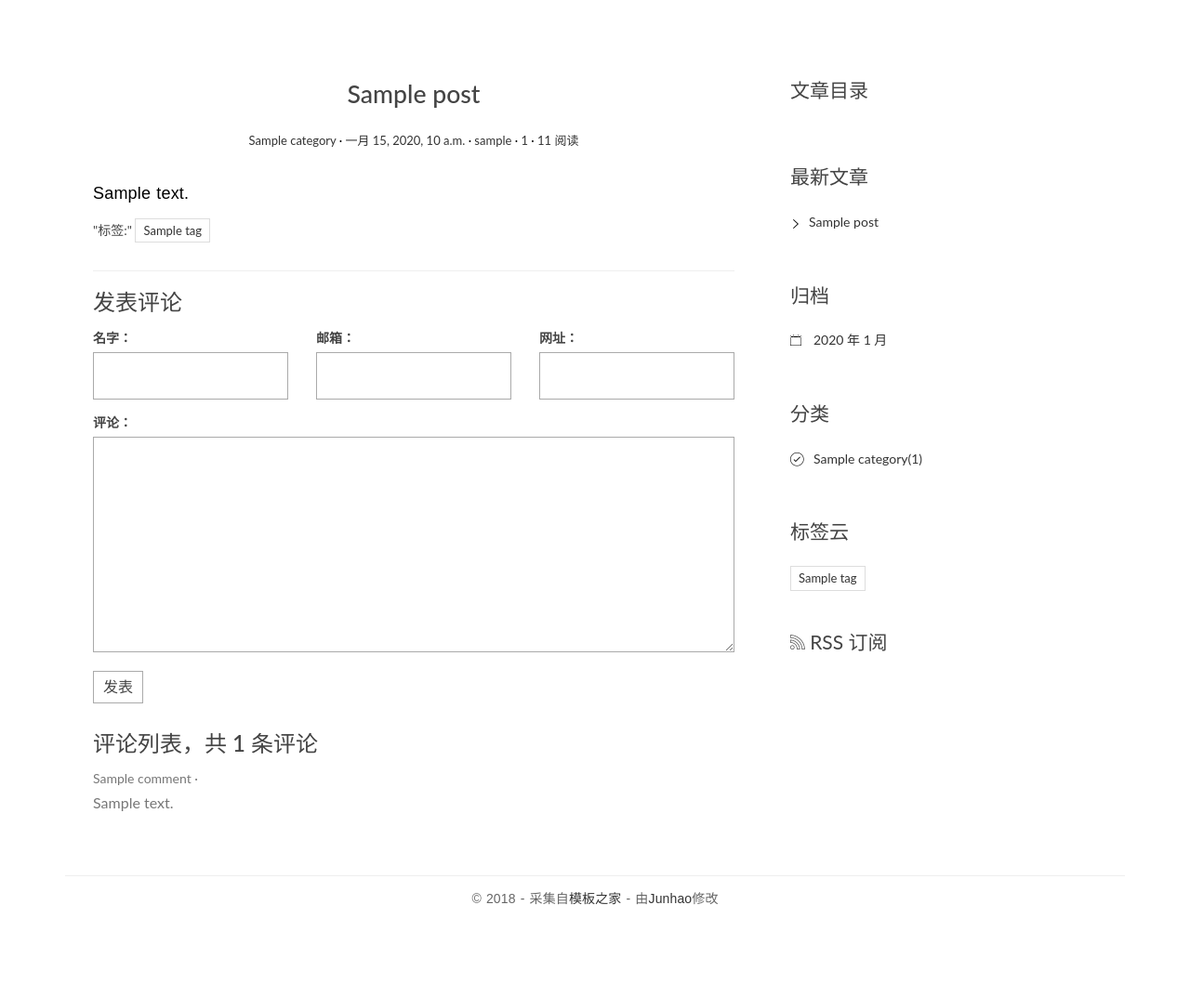
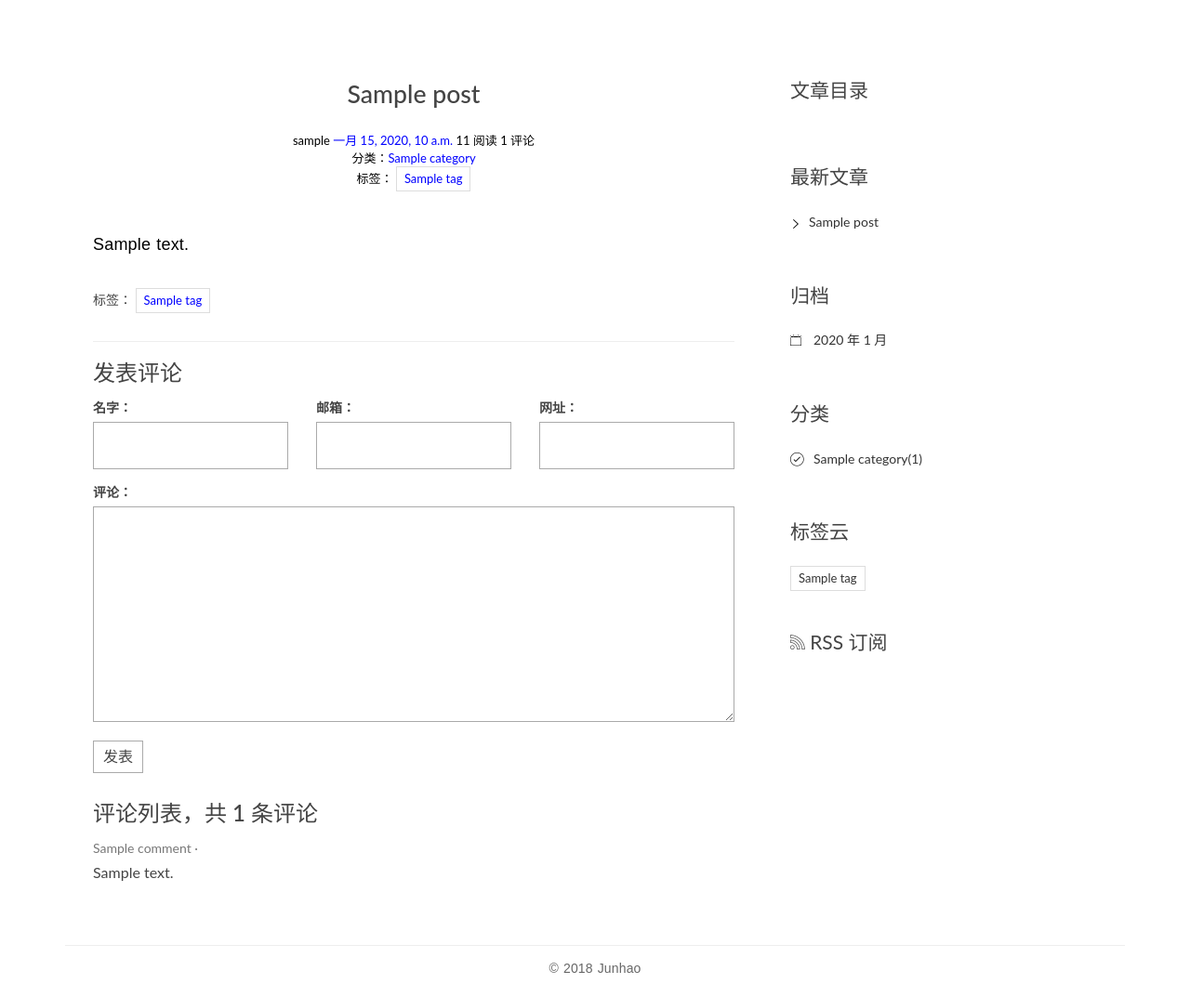
Before and after one commit to junhao69535/blog, a Django app: page /post/1/ in a window 1280 px wide. Shown: the part 91-1164 px from the top of the page at 93% size. Before the commit the page ends 1065 px from the top, so only its background shows below. Run offline with Django 3.2, Linux system fonts and the light colour scheme; tables that the repository leaves empty hold one stand-in row (values such as "Sample post"); some libraries are stand-ins or nearby versions.

Commit message:
refactor: 补充超链接跳转

```diff
--- a/myblog/static/myblog/css/custom.css
+++ b/myblog/static/myblog/css/custom.css
@@ -240,12 +240,13 @@
     color: #000;
 }
 
-.post-category::after,
+.post-category,
 .post-date::after,
 .post-author::after,
+.views-count::after,
 .comments-link::after {
-    content: ' ·';
-    color: #000;
+    content: ' ';
+    color: #0000aa;
 }
 
 /**
--- a/templates/base.html
+++ b/templates/base.html
@@ -6,7 +6,7 @@
     <title>Jun &amp; Hao</title>
 
     <style>
-span.highlighted{
+        span.highlighted {
             color: red;
         }
     </style>
@@ -100,7 +100,8 @@
                     <ul>
                         {% for date in date_list %}
                             <li>
-				<a href="{% url 'myblog:archives' date.year date.month %}">{{ date.year}} 年 {{ date.month }} 月 </a>
+                                <a href="{% url 'myblog:archives' date.year date.month %}">{{ date.year }}
+                                    年 {{ date.month }} 月 </a>
                             </li>
                         {% empty %}
                             没有归档了!
@@ -114,7 +115,8 @@
                     <ul>
                         {% for category in category_list %}
                             <li>
-				<a href="{% url 'myblog:category' category.pk %}">{{ category.name }}<span class="post-count">({{ category.num_posts }})</span></a>
+                                <a href="{% url 'myblog:category' category.pk %}">{{ category.name }}<span
+                                        class="post-count">({{ category.num_posts }})</span></a>
                             </li>
                         {% empty %}
                             没有分类了!
@@ -146,9 +148,7 @@
     <div class="container">
         <div class="row">
             <div class="col-md-12">
-                <p class="copyright">&copy 2018 - 采集自<a href="http://www.cssmoban.com/"
-                                                        target="_blank" title="模板之家">模板之家</a>
-                    - 由<a href="http://www.zhaohaobin.cn/" title="网页模板" target="_blank">Junhao</a>修改
+                <p class="copyright">© 2018 Junhao
                 </p>
             </div>
         </div>
--- a/templates/myblog/about.html
+++ b/templates/myblog/about.html
@@ -1,5 +1,5 @@
 {% extends 'base.html' %}
 
 {% block main %}
-<h3>介绍你个头！ </h3>
+    <h3>介绍你个头！ </h3>
 {% endblock %}
--- a/templates/myblog/contact.html
+++ b/templates/myblog/contact.html
@@ -14,7 +14,7 @@
                         <textarea name="message" rows="7" placeholder="Your Message" required></textarea>
                         <button class="btn-send btn-5 btn-5b ion-ios-paperplane"><span>Drop Me a Line</span></button>
                     </div>
-									</div>	<!-- row -->
+                </div>    <!-- row -->
             </form>
         </div>
     </article>
--- a/templates/myblog/detail.html
+++ b/templates/myblog/detail.html
@@ -5,27 +5,42 @@
         <header class="entry-header">
             <h1 class="entry-title">{{ post.title }}</h1>
             <div class="entry-meta">
-				<span class="post-category"><a href="#">{{ post.category.name }}</a></span>
-                            <span class="post-date"><a href="#"><time class="entry-date"
+                <span class="post-author" style="color: black">{{ post.author }}</span>
+                <span class="post-date"><a style="color: blue"
+                                           href="{% url 'myblog:archives' post.created_time.year post.created_time.month %}"><time
+                        class="entry-date"
                         datetime="{{ post.created_time }}">{{ post.created_time }}</time></a></span>
-			    <span class="post-author"><a href="#">{{ post.author }}</a></span>
-			    <span class="comments-link"><a href="#">{{ post.comment_set.count }}</a></span>
-			    <span class="views-count"><a href="#">{{ post.views }} 阅读</a></span>
+                <span class="views-count" style="color: black">{{ post.views }} 阅读</span>
+                <span class="comments-link" style="color: black">{{ post.comment_set.count }} 评论</span>
+                <br>
+                <span class="post-category" style="color: black">分类：<a style="color: blue"
+                                                                       href="{% url 'myblog:category' post.category.pk %}">{{ post.category.name }}</a></span>
+                <span class="widget-tag-cloud">
+                        <ul style="color: black">标签：
+                            {% for tag in post.tags.all %}
+                                <li>
+                                    <a href="{% url 'myblog:tag' tag.pk %}" style="color: blue">{{ tag.name }}</a>
+                                </li>
+                            {% endfor %}
+                        </ul>
+                    </span>
             </div>
         </header>
         <div class="entry-content clearfix">
             {{ post.body|safe }}
         </div>
+        <br>
         <div class="widget-tag-cloud">
-		    	<ul>"标签:"
+            <ul>标签：
                 {% for tag in post.tags.all %}
                     <li>
-					<a href="#">{{ tag.name }}</a>
+                        <a href="{% url 'myblog:tag' tag.pk %}" style="color: blue">{{ tag.name }}</a>
                     </li>
                 {% endfor %}
             </ul>
         </div>
     </article>
+
     <section class="comment-area" id="comment-area">
         <hr>
         <h3>发表评论</h3>
@@ -45,14 +60,15 @@
                 <div class="col-md-4">
                     <label for="{{ form.url.id_for_label }}">网址：</label>
                     {{ form.url }}
-				    {{ form.url.errors }}                                                       </div>
+                    {{ form.url.errors }}
+                </div>
                 <div class="col-md-12">
                     <label for="{{ form.text.id_for_label }}">评论：</label>
                     {{ form.text }}
                     {{ form.text.errors }}
                     <button type="submit" class="comment-btn">发表</button>
                 </div>
-                        </div>    <!-- row -->
+            </div>
         </form>
         <div class="comment-list-panel">
             <h3>评论列表，共 <span>{{ post.comment_set.count }}</span> 条评论</h3>
@@ -60,7 +76,7 @@
                 {% for comment in comment_list %}
                     <li class="comment-item">
                         <span class="nickname">{{ comment.name }}</span>
-				    <time class="submit-date" {{ comment.created_time }}</time>
+                        <time class="submit-dat" {{ comment.created_time }}</time>
                         <div class="text">
                             {{ comment.text }}
                         </div>
```
Also changed, not shown: templates/myblog/index.html (+22 -8 lines), templates/search/search.html (+26 -16 lines). Lines whose indentation alone changed are shown as unchanged.
